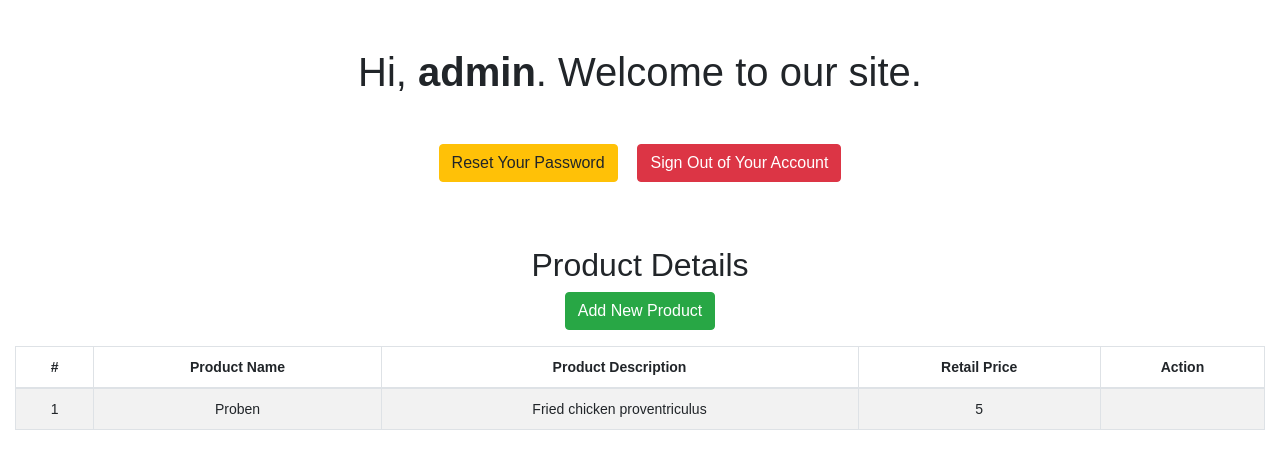
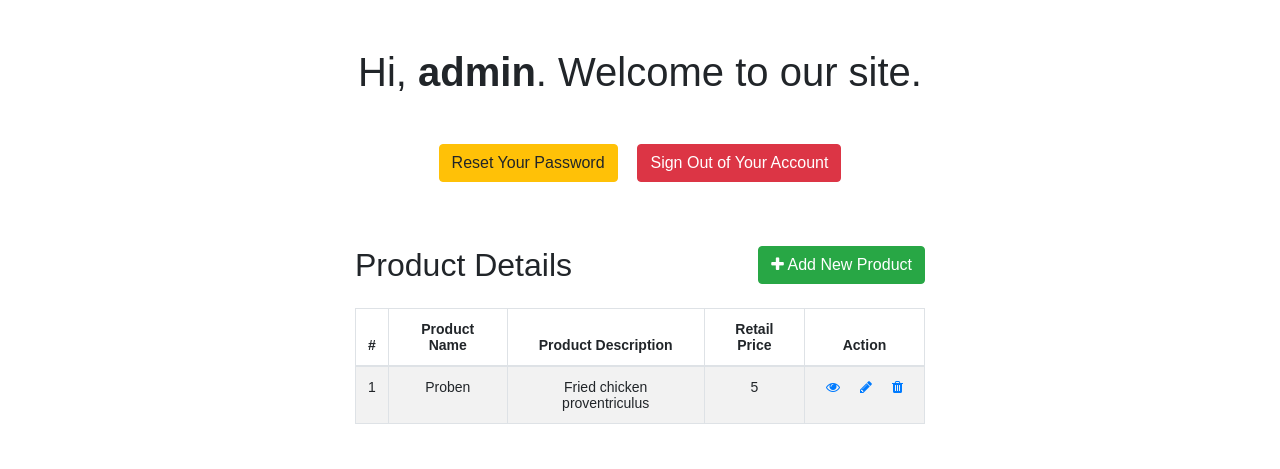
Before and after one commit to hexedhorizon/it28-ecommerce, a PHP site: page /public/welcome.php in a window 1280 px wide. Shown: the top 469 px of the page. Run offline with PHP 8.4, Linux system fonts and the light colour scheme; a user stored in the database is signed in; data comes from the database, SQL or seed files in the repository.

Commit message:
Project directory changes

```diff
--- a/public/welcome.php
+++ b/public/welcome.php
@@ -15,8 +15,19 @@
     <meta charset="UTF-8">
     <title>Welcome</title>
     <link rel="stylesheet" href="https://stackpath.bootstrapcdn.com/bootstrap/4.5.2/css/bootstrap.min.css">
+    <link rel="stylesheet" href="https://maxcdn.bootstrapcdn.com/font-awesome/4.7.0/css/font-awesome.min.css">
+    <script src="https://code.jquery.com/jquery-3.5.1.min.js"></script>
+    <script src="https://cdn.jsdelivr.net/npm/popper.js@1.16.1/dist/umd/popper.min.js"></script>
+    <script src="https://stackpath.bootstrapcdn.com/bootstrap/4.5.2/js/bootstrap.min.js"></script>
     <style>
         body{ font: 14px sans-serif; text-align: center; }
+        .wrapper{
+            width: 600px;
+            margin: 0 auto;
+        }
+        table tr td:last-child{
+            width: 120px;
+        }
     </style>
 </head>
 <body>
```
